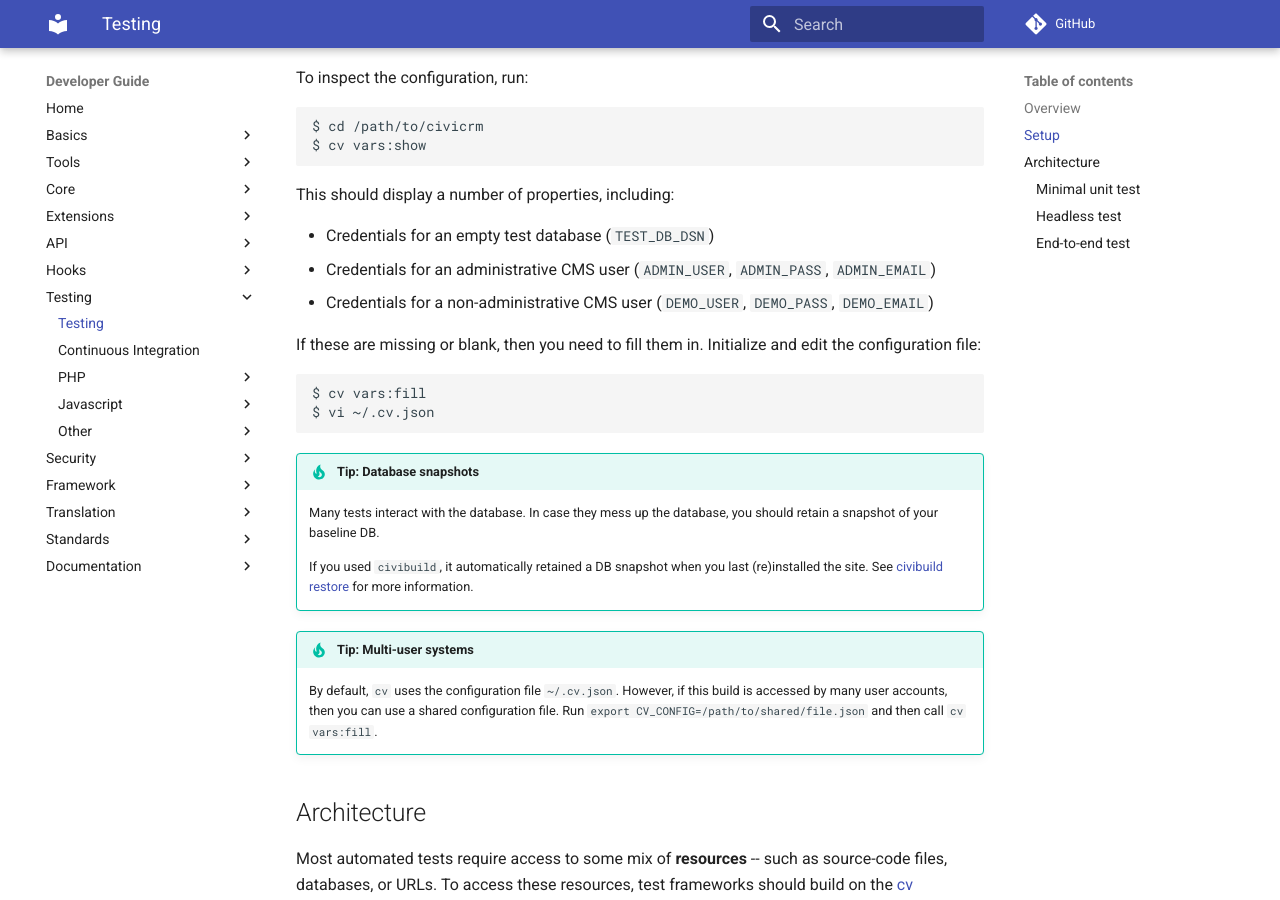
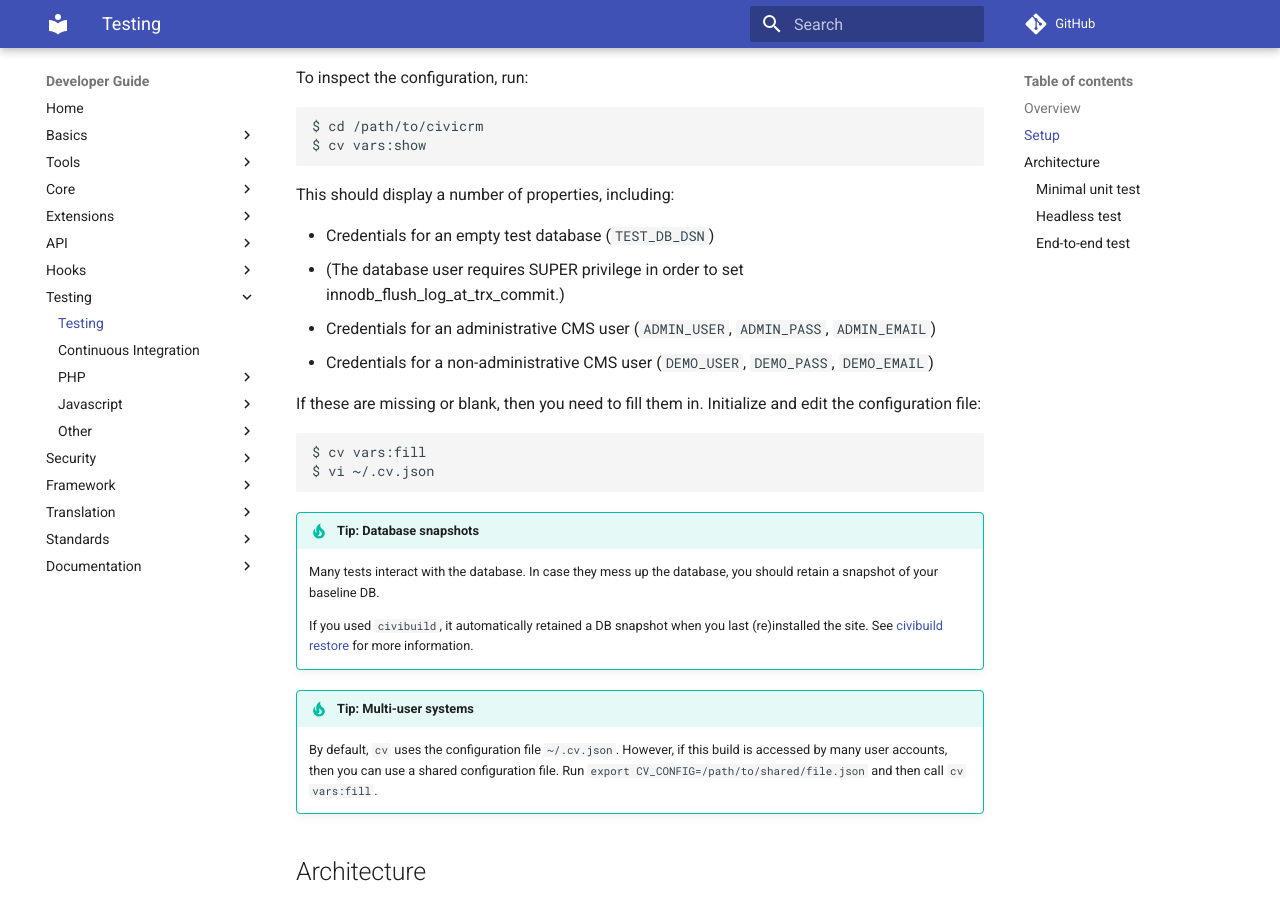
Before and after one commit to civicrm/civicrm-dev-docs, an MkDocs documentation site: the page built from docs/testing/index.md, in a window 1280 px wide and 900 px high, scrolled down 1150 px. Built offline with MkDocs 1.6.1 and Material for MkDocs 9.7.7, drawn with Linux system fonts in a browser that asks for light colours; comment, search, counter and statistics services are not loaded; old or Windows-style settings are respelled for this version of MkDocs.

Commit message:
Need SUPER privilege for database user

```diff
--- a/docs/testing/index.md
+++ b/docs/testing/index.md
@@ -101,6 +101,7 @@ $ cv vars:show
 This should display a number of properties, including:
 
 * Credentials for an empty test database (`TEST_DB_DSN`)
+  * (The database user requires SUPER privilege in order to set innodb_flush_log_at_trx_commit.)
 * Credentials for an administrative CMS user (`ADMIN_USER`, `ADMIN_PASS`, `ADMIN_EMAIL`)
 * Credentials for a non-administrative CMS user (`DEMO_USER`, `DEMO_PASS`, `DEMO_EMAIL`)
 
```
